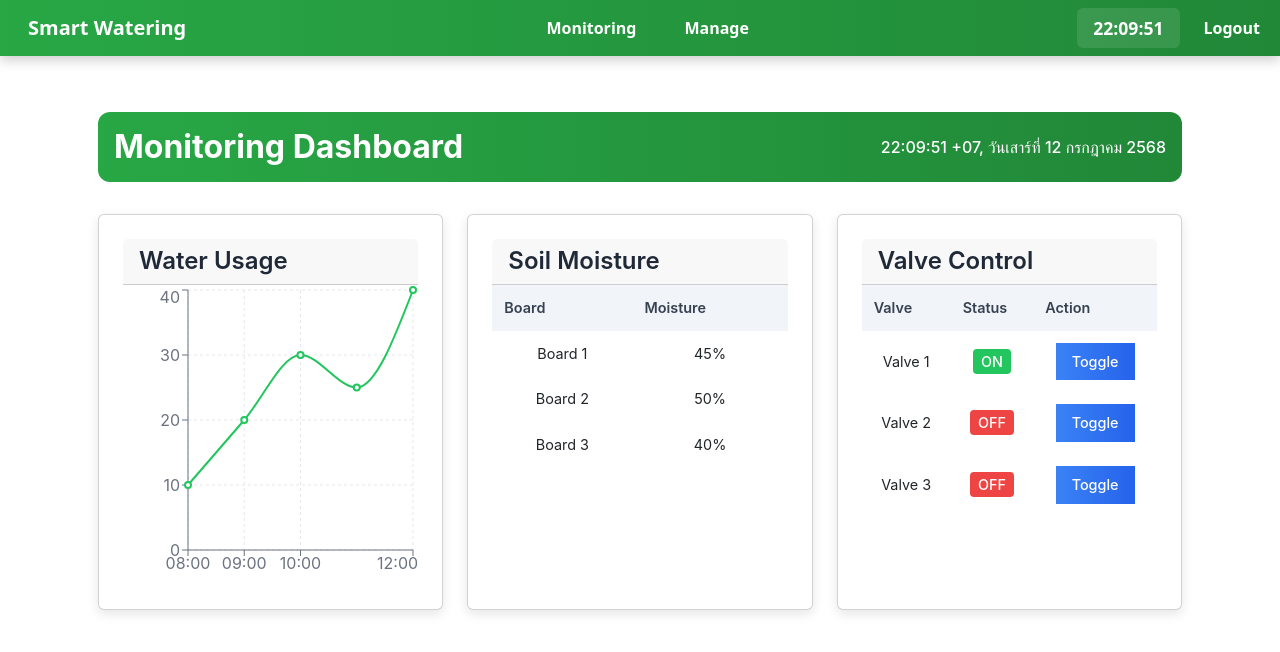
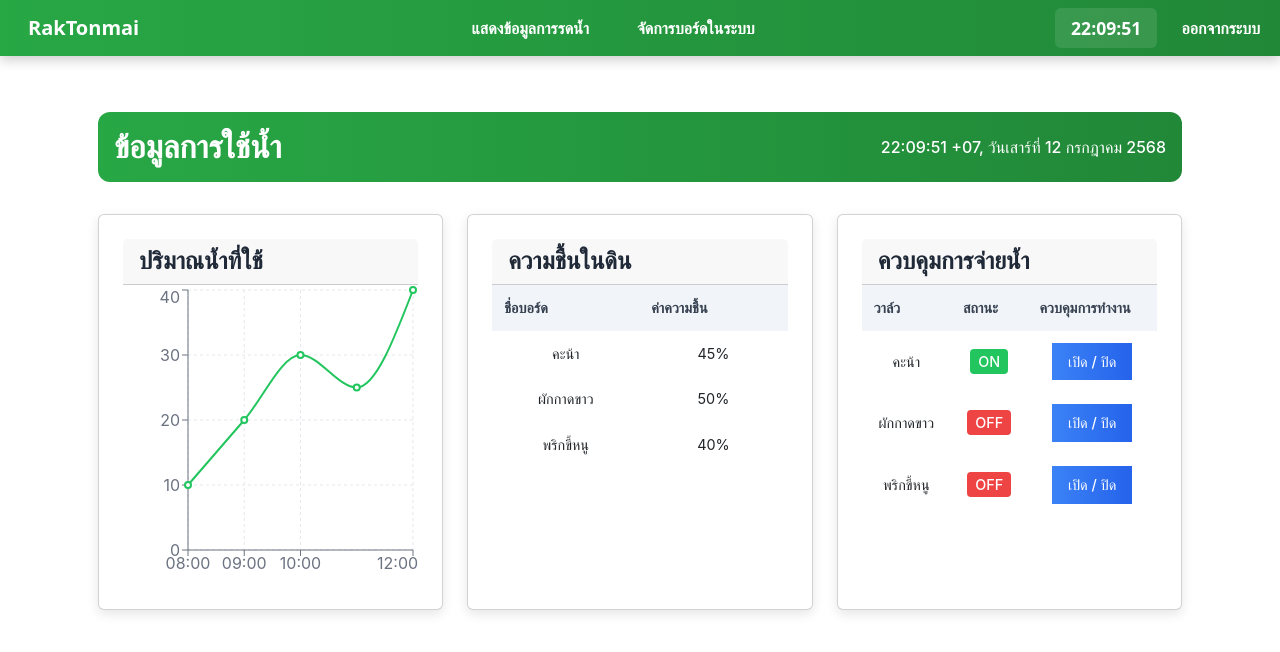
Before and after one commit to MynameisKhing/Smart-Watering-System, a React (Vite) app in the folder frontend/: page /monitoring in a window 1280 px wide. Shown: the top 652 px of the page. Built offline with nearby package versions, Linux system fonts and the light colour scheme; sample sign-in values are in the browser's storage.

Commit message:
แก้ไขข้อความ

```diff
--- a/frontend/index.html
+++ b/frontend/index.html
@@ -4,7 +4,7 @@
     <meta charset="UTF-8" />
     <link rel="icon" type="image/svg+xml" href="/watering can.svg" />
     <meta name="viewport" content="width=device-width, initial-scale=1.0" />
-    <title>Smart Watering</title>
+    <title>RakTonmai</title>
   </head>
   <body>
     <div id="root"></div>
--- a/frontend/src/components/Navbar.tsx
+++ b/frontend/src/components/Navbar.tsx
@@ -20,7 +20,7 @@ export default function Navbar({ onLogout }: { onLogout?: () => void }) {
     <nav className="navbar navbar-expand-lg navbar-light bg-custom">
       <div className="container-fluid">
         <Link className="navbar-brand fw-bold text-white" to="/monitoring">
-          Smart Watering
+          RakTonmai
         </Link>
         <button
           className="navbar-toggler"
@@ -38,12 +38,12 @@ export default function Navbar({ onLogout }: { onLogout?: () => void }) {
           <ul className="navbar-nav mx-auto mb-2 mb-lg-0 navbar-center">
             <li className="nav-item">
               <Link className="nav-link fw-bold" to="/monitoring">
-                Monitoring
+                แสดงข้อมูลการรดน้ำ
               </Link>
             </li>
             <li className="nav-item">
               <Link className="nav-link fw-bold" to="/board-management">
-                Manage
+                จัดการบอร์ดในระบบ
               </Link>
             </li>
           </ul>
@@ -55,7 +55,7 @@ export default function Navbar({ onLogout }: { onLogout?: () => void }) {
             </li>
             <li className="nav-item">
               <button className="nav-link fw-bold btn-logout" onClick={handleLogout}>
-                Logout
+                ออกจากระบบ
               </button>
             </li>
           </ul>
--- a/frontend/src/pages/Monitoring.tsx
+++ b/frontend/src/pages/Monitoring.tsx
@@ -14,15 +14,15 @@ export default function Monitoring() {
   ];
 
   const mockBoards = [
-    { id: "Board 1", moisture: "45%" },
-    { id: "Board 2", moisture: "50%" },
-    { id: "Board 3", moisture: "40%" },
+    { id: "คะน้า", moisture: "45%" },
+    { id: "ผักกาดขาว", moisture: "50%" },
+    { id: "พริกขี้หนู", moisture: "40%" },
   ];
 
   const [valves, setValves] = useState([
-    { id: "Valve 1", status: "ON" },
-    { id: "Valve 2", status: "OFF" },
-    { id: "Valve 3", status: "OFF" },
+    { id: "คะน้า", status: "ON" },
+    { id: "ผักกาดขาว", status: "OFF" },
+    { id: "พริกขี้หนู", status: "OFF" },
   ]);
 
   const [currentTime, setCurrentTime] = useState(new Date());
@@ -49,7 +49,7 @@ export default function Monitoring() {
   return (
     <div className="monitoring-container">
       <div className="dashboard-header">
-        <h1>Monitoring Dashboard</h1>
+        <h1>ข้อมูลการใช้น้ำ</h1>
         <span className="dashboard-time">
           {currentTime.toLocaleTimeString('th-TH', { timeZone: 'Asia/Bangkok' })} +07, {currentTime.toLocaleDateString('th-TH', { weekday: 'long', year: 'numeric', month: 'long', day: 'numeric' })}
         </span>
@@ -57,7 +57,7 @@ export default function Monitoring() {
       <div className="monitoring-grid">
         <div className="card graph-section">
           <div className="card-header">
-            <h2>Water Usage <i className="fas fa-chart-line"></i></h2>
+            <h2>ปริมาณน้ำที่ใช้ <i className="fas fa-chart-line"></i></h2>
           </div>
           <ResponsiveContainer width="100%" height={300}>
             <LineChart data={waterUsageData}>
@@ -72,13 +72,13 @@ export default function Monitoring() {
 
         <div className="card moisture-section">
           <div className="card-header">
-            <h2>Soil Moisture <i className="fas fa-leaf"></i></h2>
+            <h2>ความชื้นในดิน <i className="fas fa-leaf"></i></h2>
           </div>
           <table>
             <thead>
               <tr>
-                <th>Board</th>
-                <th>Moisture</th>
+                <th>ชื่อบอร์ด</th>
+                <th>ค่าความชื้น</th>
               </tr>
             </thead>
             <tbody>
@@ -94,14 +94,14 @@ export default function Monitoring() {
 
         <div className="card valve-section">
           <div className="card-header">
-            <h2>Valve Control <i className="fas fa-cog"></i></h2>
+            <h2>ควบคุมการจ่ายน้ำ <i className="fas fa-cog"></i></h2>
           </div>
           <table>
             <thead>
               <tr>
-                <th>Valve</th>
-                <th>Status</th>
-                <th>Action</th>
+                <th>วาล์ว</th>
+                <th>สถานะ</th>
+                <th>ควบคุมการทำงาน</th>
               </tr>
             </thead>
             <tbody>
@@ -115,7 +115,7 @@ export default function Monitoring() {
                   </td>
                   <td>
                     <button onClick={() => toggleValve(idx)}>
-                      Toggle
+                      เปิด / ปิด
                     </button>
                   </td>
                 </tr>
```
